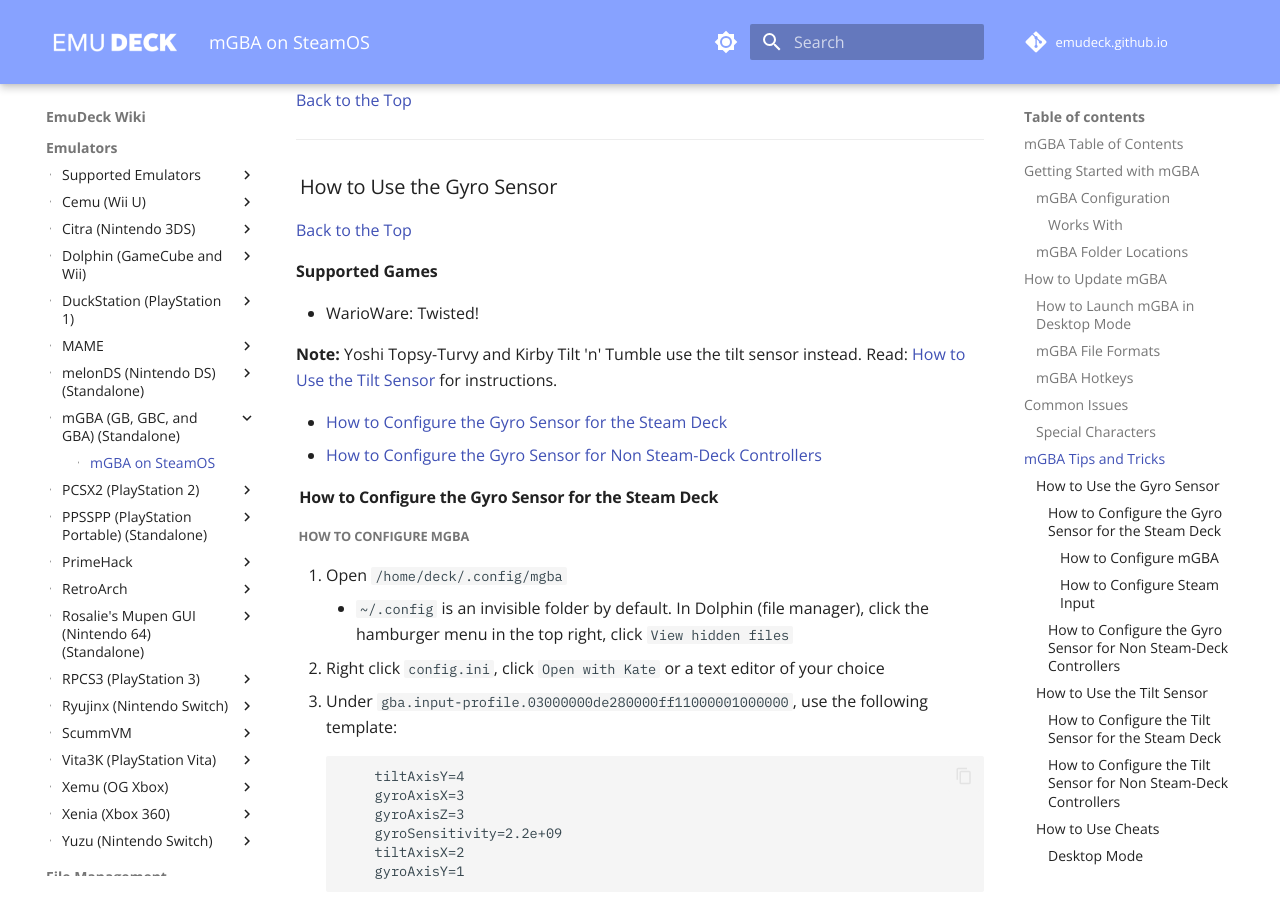
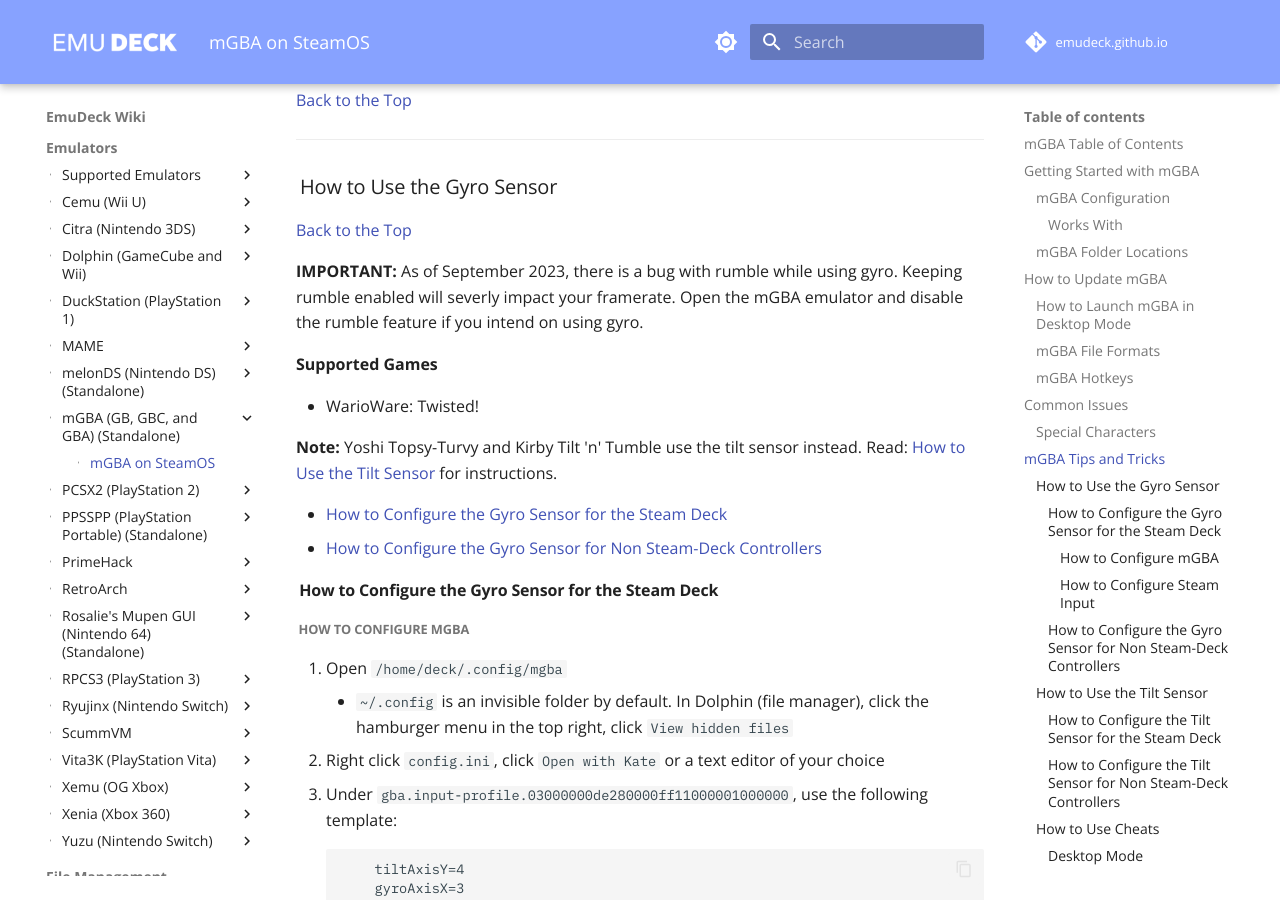
Before and after one commit to EmuDeck/emudeck.github.io, an MkDocs documentation site: the page built from docs/emulators/steamos/mgba.md, in a window 1280 px wide and 900 px high, scrolled down 5335 px. Built offline with MkDocs 1.6.1 and Material for MkDocs 9.7.7, drawn with Linux system fonts in a browser that asks for light colours; comment, search, counter and statistics services are not loaded.

Commit message:
Add note on rumble on mgba page

```diff
--- a/docs/emulators/steamos/mgba.md
+++ b/docs/emulators/steamos/mgba.md
@@ -196,6 +196,8 @@
 ### How to Use the Gyro Sensor
 [Back to the Top](#mgba-table-of-contents)
 
+**IMPORTANT:** As of September 2023, there is a bug with rumble while using gyro. Keeping rumble enabled will severly impact your framerate. Open the mGBA emulator and disable the rumble feature if you intend on using gyro.
+
 **Supported Games**
 
 * WarioWare: Twisted!
```
